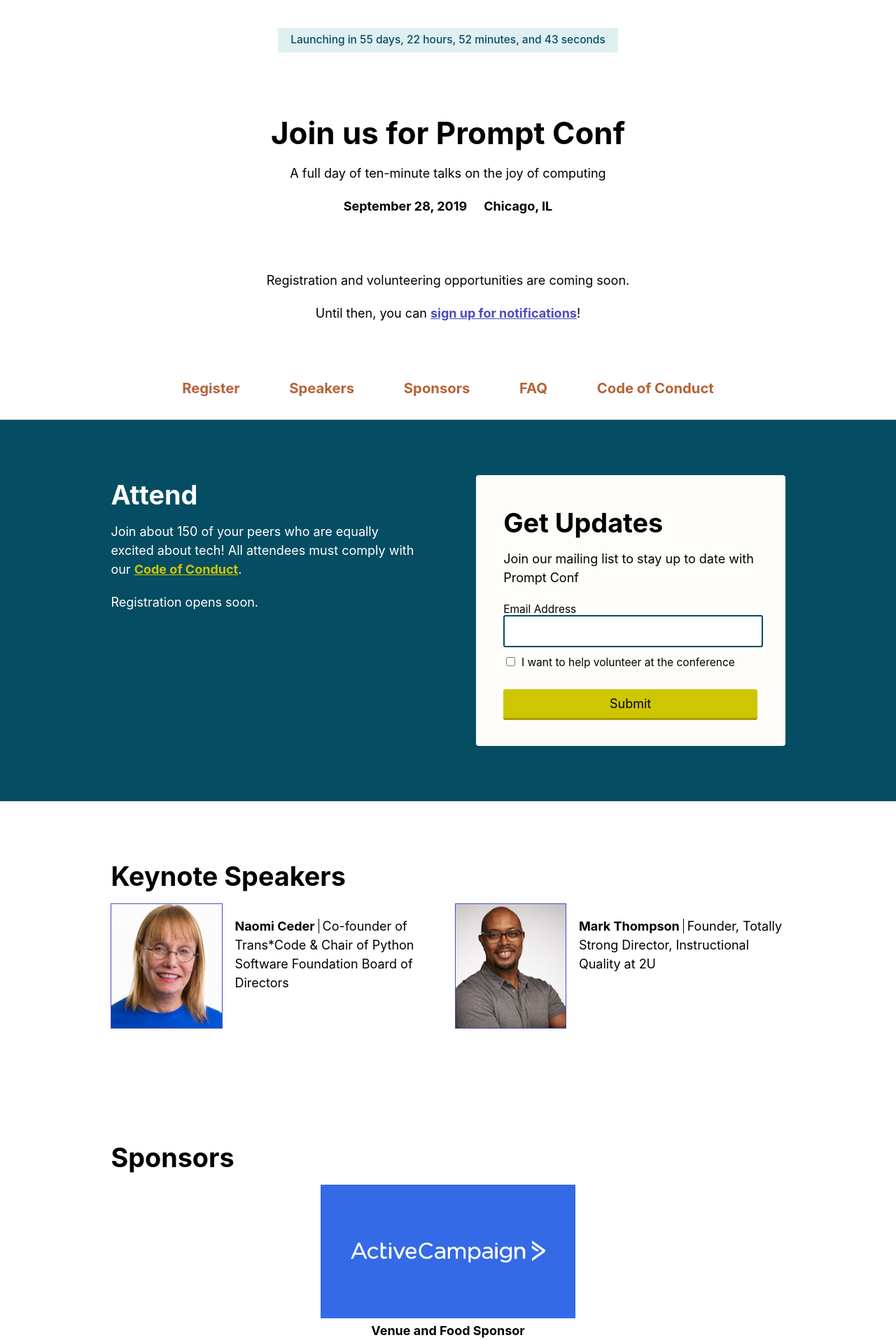
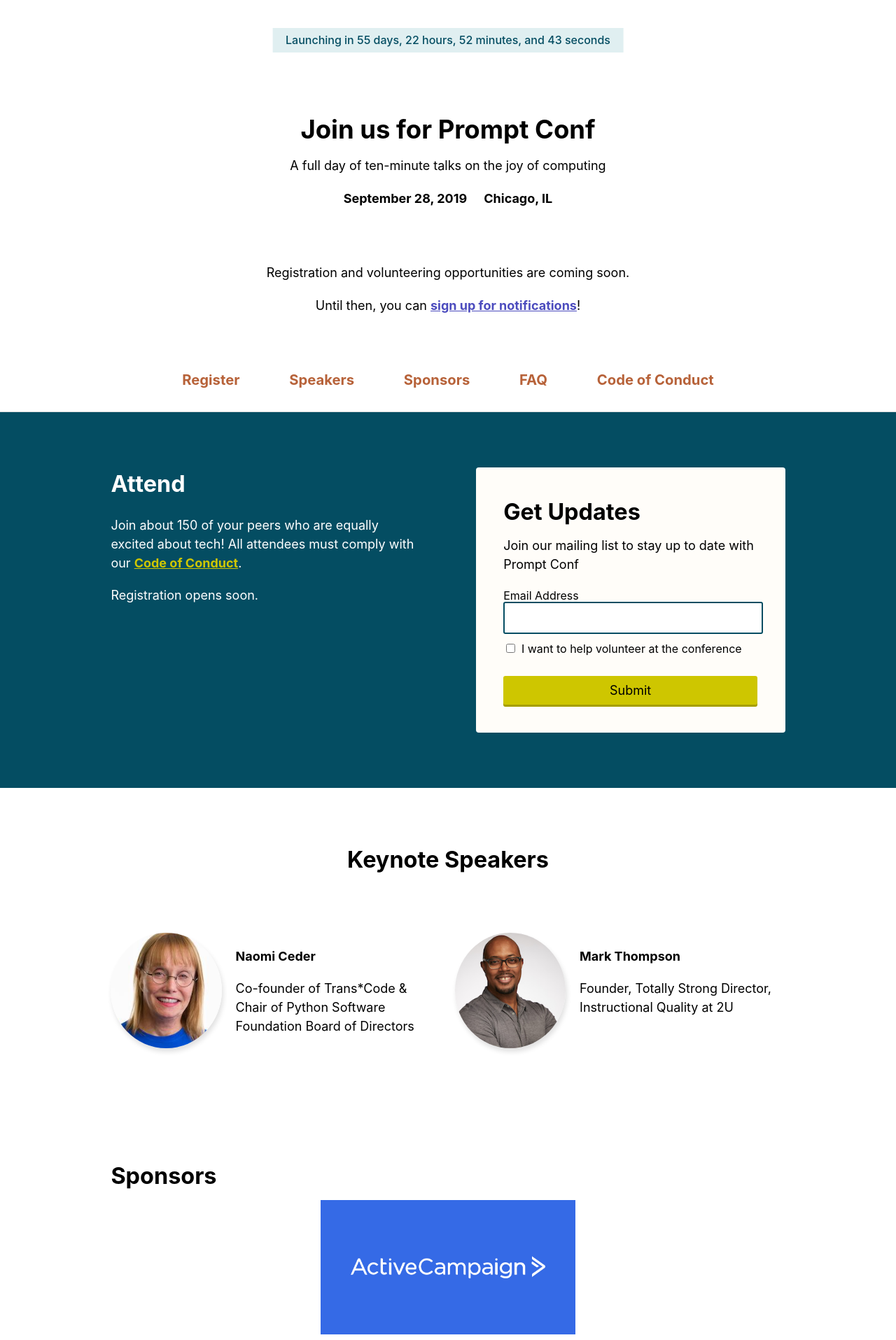
Before and after one commit to promptconf/promptconf.github.io, a Jekyll site: the page built from index.html, in a window 1280 px wide. Shown: the top 1915 px of the page at 70% size. Built offline with Jekyll 4.4.1, drawn with Linux system fonts in a browser that asks for light colours; nearby versions of some CDN libraries; some web fonts are replaced; comment, search, counter and statistics services are not loaded.

Commit message:
update speaker styles

```diff
--- a/assets/_sass/directives/_variables.scss
+++ b/assets/_sass/directives/_variables.scss
@@ -8,7 +8,7 @@ $eggshell: #FFFDF9;
 $maize: #CEC600;
 
 $font-family: 'Inter';
-$typescale: 1.16;
+$typescale: 1.125;
 
 $font-weight-light: 100;
 $font-weight-bold: 700;
@@ -23,3 +23,5 @@ $space-jumbo: $space-standard * 8;
 $border-standard: 1px solid $promptpurple;
 
 $border-radius-standard: 4px;
+
+$box-shadow-standard: 2px 5px 7px #e0e0e0;
--- a/assets/_sass/main.scss
+++ b/assets/_sass/main.scss
@@ -207,6 +207,10 @@ em {
 
 .attend__content {
     color: white;
+
+    h2 {
+        margin-bottom: $space-standard;
+    }
 }
 
 .attend__email {
@@ -272,6 +276,13 @@ em {
 // MailChimp form submission confirmation
 .response {
     margin-bottom: $space-standard;
+}
+
+.home__speakers {
+    h2 {
+        text-align: center;
+        margin-bottom: $space-xlarge;
+    }
 }
 
 .sponsors__row {
@@ -347,14 +358,15 @@ em {
 .speaker__headshot__wrap {
     grid-row-start: 1;
     grid-row-end: span 2;
-    border: $border-standard;
-    width: 100%;
-    height: 100%;
+    width: 8.8rem;
+    height: 9.2rem;
 
     img {
         object-fit: cover;
         width: 100%;
         height: 100%;
+        border-radius: 50%;
+        box-shadow: $box-shadow-standard;
     }
 }
 
@@ -385,8 +397,13 @@ em {
     margin-bottom: 0;
 }
 
-.organizer__name,
 .speaker__name {
+    display: block;
+    margin-bottom: $space-standard;
+    font-weight: $font-weight-bold;
+}
+
+.organizer__name {
     border-right: 1px solid black;
     padding-right: $space-tiny;
     margin-right: $space-tiny;
--- a/index.html
+++ b/index.html
@@ -3,7 +3,7 @@
 ---
 
 <section class='section--home home__attend' id='attend'>{% include home/attend.html %}</section>
-<section class='section--home' id='speakers'>{% include home/speakers.html %}</section>
+<section class='section--home home__speakers' id='speakers'>{% include home/speakers.html %}</section>
 <section class='section--home' id='sponsors'>{% include home/sponsors.html %}</section>
 <section class='section--home home__faq' id='faq'>{% include home/faq.html %}</section>
 <section class='section--home' id='about'>{% include home/about.html %}</section>
```
